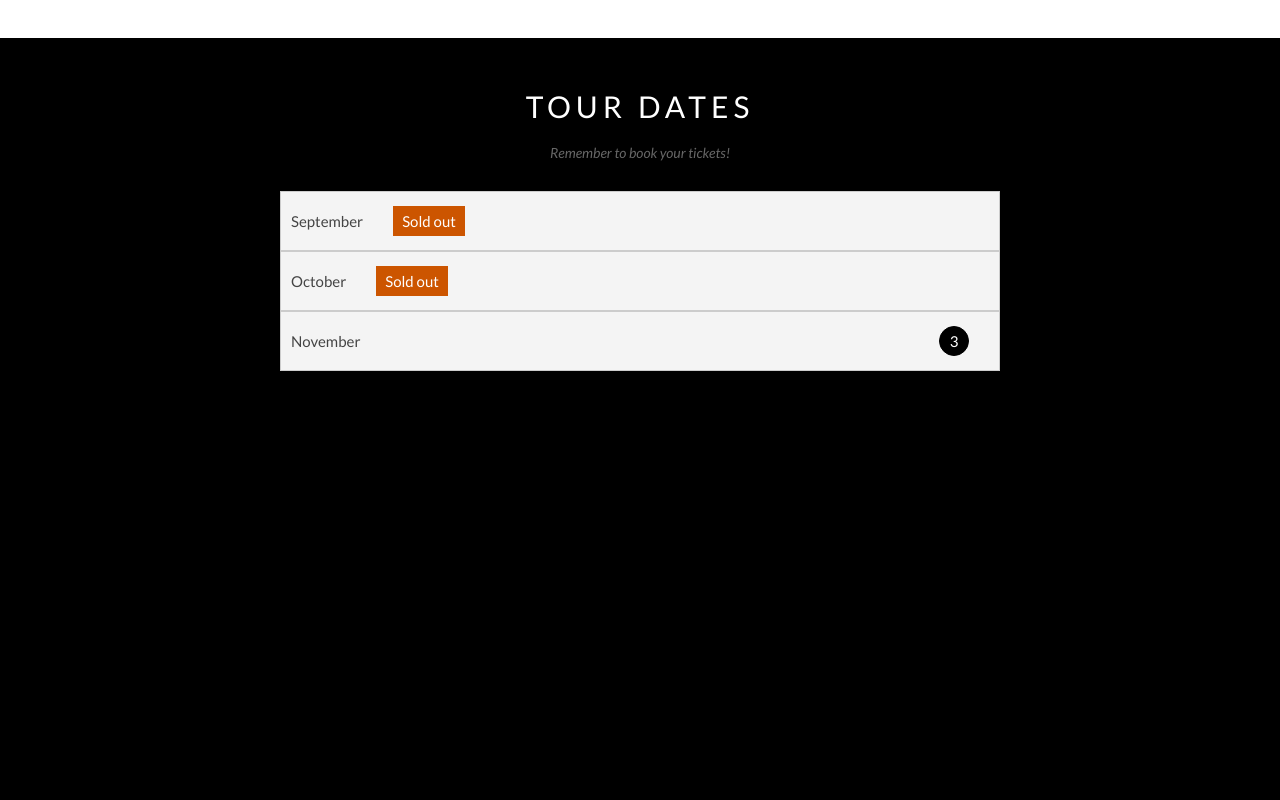
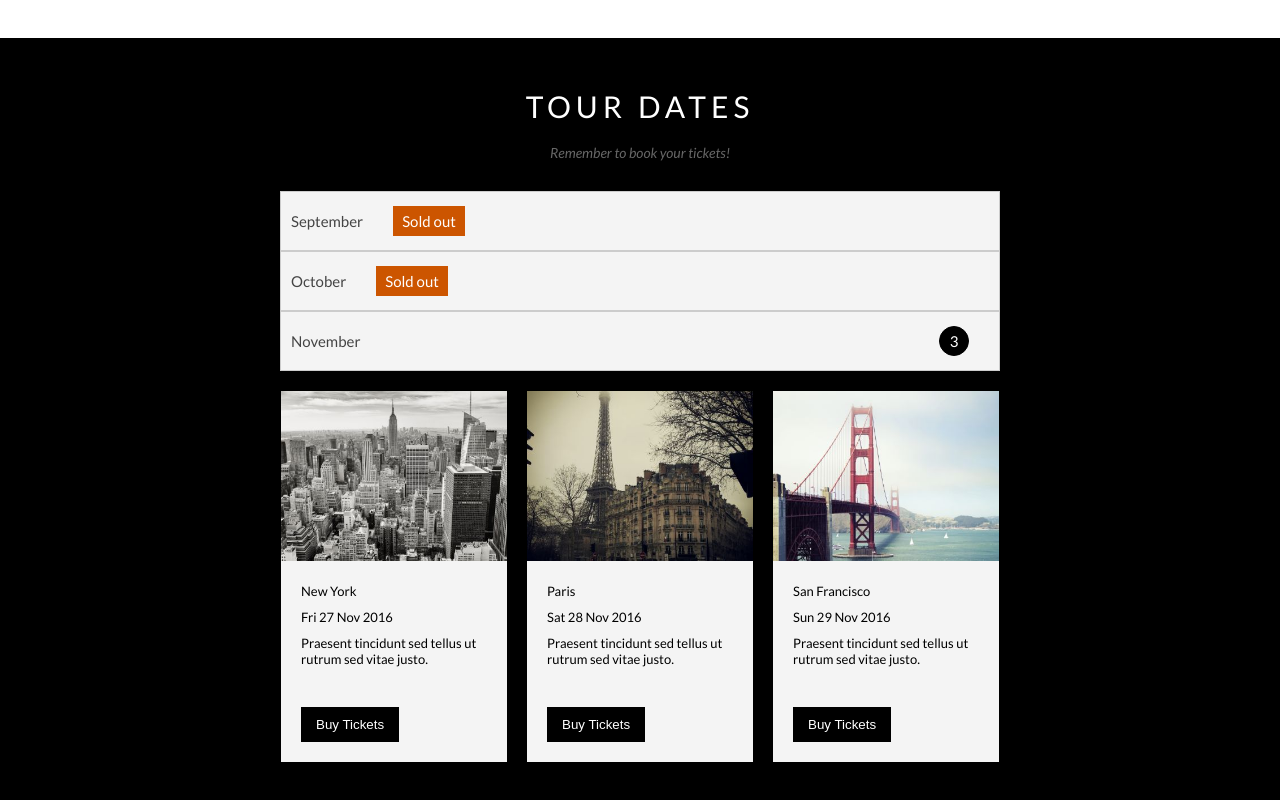
Before and after one commit to ananotopuria/band, a plain HTML site: page index.html in a window 1280 px wide. Shown: the part 1562-2362 px from the top of the page. Drawn offline with nearby package versions, Linux system fonts and the light colour scheme.

Commit message:
feat: add html for tours

```diff
--- a/index.html
+++ b/index.html
@@ -156,6 +156,49 @@
               </tr>
             </tbody>
           </table>
+          <div class="all-tours">
+            <div class="tour">
+              <img
+                class="tour-img"
+                src="./assets/img/newyork.jpg"
+                alt="new york"
+              />
+              <ul class="tour-details">
+                <li class="tour-name">New York</li>
+                <li class="tour-date">Fri 27 Nov 2016</li>
+                <li class="tour-description">
+                  Praesent tincidunt sed tellus ut rutrum sed vitae justo.
+                </li>
+              </ul>
+              <button class="tour-btn">Buy Tickets</button>
+            </div>
+            <div class="tour">
+              <img class="tour-img" src="./assets/img/paris.jpg" alt="paris" />
+              <ul class="tour-details">
+                <li class="tour-name">Paris</li>
+                <li class="tour-date">Sat 28 Nov 2016</li>
+                <li class="tour-description">
+                  Praesent tincidunt sed tellus ut rutrum sed vitae justo.
+                </li>
+              </ul>
+              <button class="tour-btn">Buy Tickets</button>
+            </div>
+            <div class="tour">
+              <img
+                class="tour-img"
+                src="./assets/img/sanfran.jpg"
+                alt="new york"
+              />
+              <ul class="tour-details">
+                <li class="tour-name">San Francisco</li>
+                <li class="tour-date">Sun 29 Nov 2016</li>
+                <li class="tour-description">
+                  Praesent tincidunt sed tellus ut rutrum sed vitae justo.
+                </li>
+              </ul>
+              <button class="tour-btn">Buy Tickets</button>
+            </div>
+          </div>
         </div>
       </section>
       <section></section>
```
